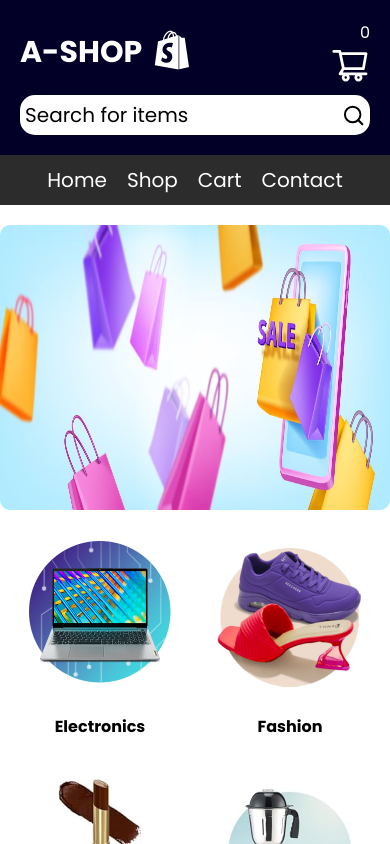
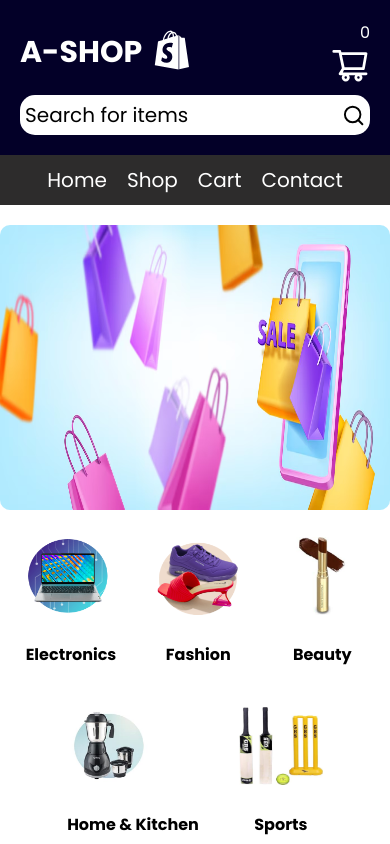
Before and after one commit to avais1021/a-shop-ecomerce, a React (Vite) app: page / in a window 390 px wide. Shown: the top 844 px of the page. Built offline with nearby package versions, Linux system fonts and the light colour scheme; a web font is replaced by a local one.

Commit message:
add only one item

```diff
--- a/src/pages/home/Home.css
+++ b/src/pages/home/Home.css
@@ -23,8 +23,8 @@
    box-shadow: 2px 2px 10px gray;
 }
 .categories .items img{
-    width: 150px;
-    height: 150px;
+    width: 109px;
+    height: 93px;
 }
 .categories .items p{
     text-align: center;
@@ -37,4 +37,8 @@
    .banner img{
     height: 285px;
    }
+   .categories .items img {
+    width: 84px;
+    height: 78px;
 }
+}
```
